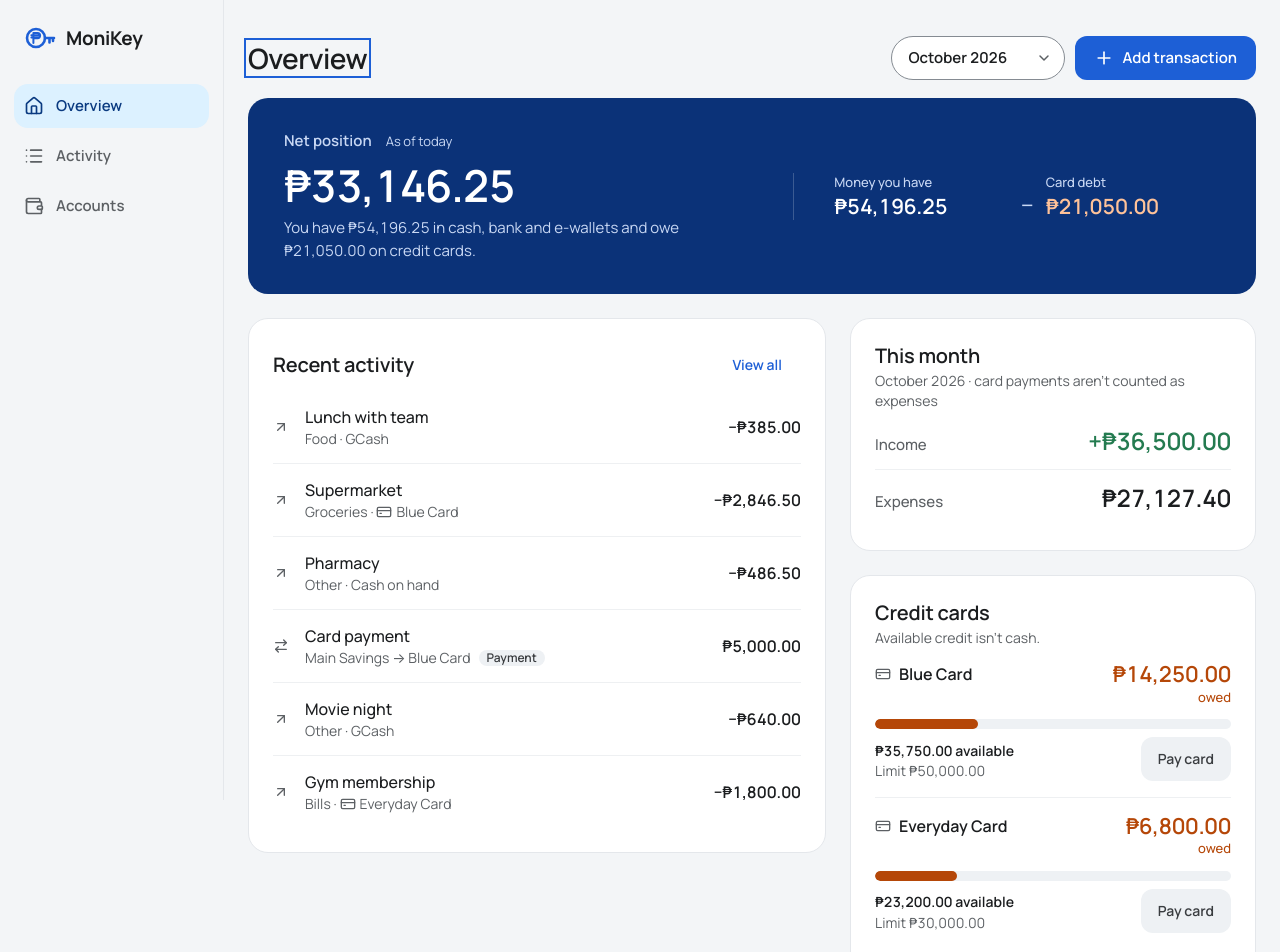
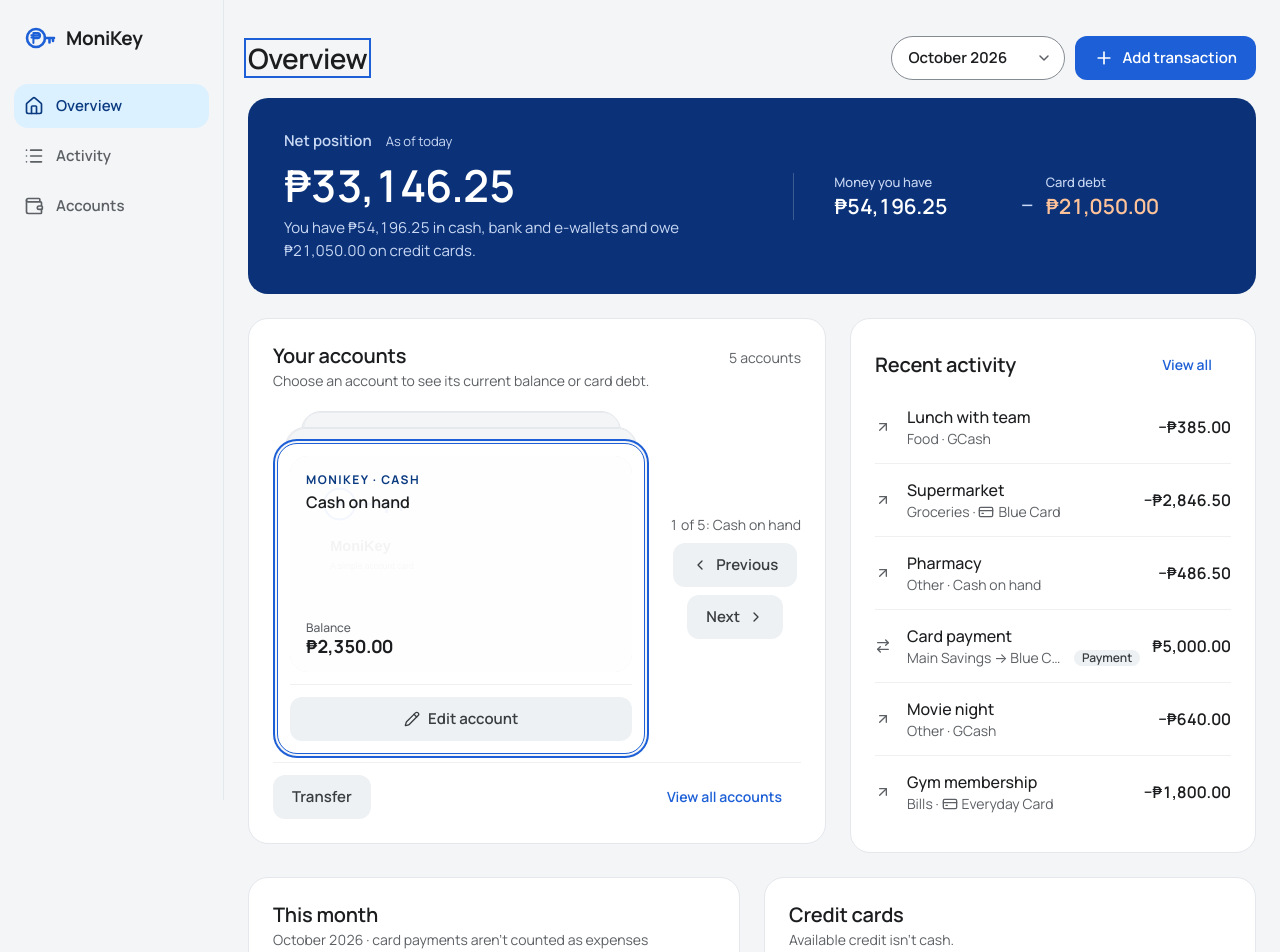
Before and after one commit to Jeysibn/monikey, a React (Vite) app in the folder frontend/: page / in a window 1280 px wide. Shown: the top 952 px of the page. Built offline with nearby package versions, Linux system fonts and the light colour scheme.

Commit message:
feat(frontend): refine account wallet UI

```diff
--- a/frontend/src/components/wallet/WalletCard.tsx
+++ b/frontend/src/components/wallet/WalletCard.tsx
@@ -43,6 +43,9 @@ export function WalletCard({
   }
 
   const isCreditCard = item.accountType === 'credit_card'
+  // The fallback is our own neutral card face, so account details can safely
+  // be composed into it. Issuer artwork stays untouched when it is approved.
+  const showFallbackDetails = imageSrc === MONIKEY_DEFAULT_ARTWORK_PATH || imageSrc === null
   const reason = item.primaryLabel === 'Card credit'
     ? 'No debt to pay'
     : item.primaryLabel === 'Nothing owed'
@@ -73,13 +76,48 @@ export function WalletCard({
                 className="block size-full object-contain"
               />
             ) : (
-              <div aria-hidden="true" className="flex size-full items-center justify-center text-muted-foreground">
+              <div aria-hidden="true" className="flex size-full items-center justify-center bg-card text-muted-foreground">
                 <span className="text-sm font-semibold">MoniKey</span>
+              </div>
+            )}
+            {showFallbackDetails && (
+              <div className="absolute inset-0 flex flex-col justify-between bg-card/95 p-3 text-foreground sm:p-4">
+                <div className="flex min-w-0 items-start justify-between gap-2">
+                  <div className="min-w-0">
+                    <div className="truncate text-[10px] font-bold uppercase tracking-[0.12em] text-primary-ink sm:text-xs">MoniKey · {accountTypeLabels[item.accountType]}</div>
+                    <div className="mt-1 line-clamp-2 break-words text-sm leading-4 font-semibold sm:text-base sm:leading-5">{item.accountName}</div>
+                  </div>
+                  {isCreditCard && <CreditCard aria-hidden="true" className="size-4 shrink-0 text-primary-ink sm:size-5" />}
+                </div>
+                <div className="flex min-w-0 items-end justify-between gap-2">
+                  <div className="min-w-0">
+                    <div className="text-[10px] font-medium text-muted-foreground sm:text-xs">{item.primaryLabel}</div>
+                    <MoneyText
+                      centavos={item.primaryAmountCentavos}
+                      kind={item.primaryLabel === 'Owed' ? 'debt' : 'plain'}
+                      wrap
+                      className={`block text-sm leading-4 font-bold tracking-[-0.015em] sm:text-lg sm:leading-5 ${primaryColor}`}
+                    />
+                  </div>
+                  {isCreditCard && (
+                    <div className="max-w-[48%] text-right">
+                      <div className="text-[10px] text-muted-foreground sm:text-xs">Available credit</div>
+                      {item.availableCreditCentavos !== null && item.availableCreditCentavos > 0
+                        ? <MoneyText centavos={item.availableCreditCentavos} wrap className="block text-xs leading-4 font-semibold sm:text-sm" />
+                        : <span className="block text-xs leading-4 font-semibold sm:text-sm">None</span>}
+                      {item.creditLimitCentavos !== null && (
+                        <div className="mt-0.5 text-[10px] leading-3 text-muted-foreground sm:text-xs sm:leading-4">
+                          Limit <MoneyText centavos={item.creditLimitCentavos} wrap />
+                        </div>
+                      )}
+                    </div>
+                  )}
+                </div>
               </div>
             )}
           </div>
 
-          <div className="mt-3 flex min-w-0 items-start justify-between gap-2">
+          {!showFallbackDetails && <div className="mt-3 flex min-w-0 items-start justify-between gap-2">
             <div className="min-w-0">
               <div className="break-words text-base leading-5 font-semibold">{item.accountName}</div>
               <div className="mt-1 flex items-center gap-1.5 text-sm text-muted-foreground">
@@ -93,9 +131,9 @@ export function WalletCard({
                 Selected
               </span>
             )}
-          </div>
+          </div>}
 
-          <div className="mt-3 border-t border-rule pt-3">
+          {!showFallbackDetails && <div className="mt-3 border-t border-rule pt-3">
             <div className="flex items-start justify-between gap-2">
               <span className="pt-1 text-sm text-muted-foreground">{item.primaryLabel}</span>
               <MoneyText
@@ -135,7 +173,13 @@ export function WalletCard({
               </div>
             )}
             {fallbackNote && <span className="sr-only">{fallbackNote}</span>}
-          </div>
+          </div>}
+          {showFallbackDetails && (item.accountType === 'cash' || item.accountType === 'bank' || item.accountType === 'ewallet') && item.primaryAmountCentavos < 0 && (
+            <div className="mt-2 inline-flex items-center gap-1.5 text-sm font-medium text-warning-ink">
+              <TriangleAlert aria-hidden="true" className="size-4" />
+              Below zero
+            </div>
+          )}
         </button>
 
         {selected && (
--- a/frontend/src/components/wallet/WalletStack.tsx
+++ b/frontend/src/components/wallet/WalletStack.tsx
@@ -22,6 +22,7 @@ function SkeletonCard() {
 
 export function WalletStack({
   accounts,
+  loading = false,
   preferences,
   onEditAccount,
   onPayCard,
@@ -29,6 +30,7 @@ export function WalletStack({
   onOpenAccounts,
 }: {
   accounts: Resource<AccountsSnapshot>
+  loading?: boolean
   preferences: WalletPreferencesV1
   onEditAccount: (accountId: number, from: HTMLElement) => void
   onPayCard: (cardId: number) => void
@@ -40,7 +42,7 @@ export function WalletStack({
   const wallet = snapshot ? buildWalletGalleryModel(snapshot, preferences) : null
   const items = wallet ? [...wallet.liquid, ...wallet.cards] : []
 
-  if (snapshot && items.length === 0 && !accounts.error) return null
+  if (!loading && snapshot && items.length === 0 && !accounts.error) return null
 
   const selectedIndex = Math.max(0, items.findIndex((item) => item.accountId === selectedAccountId))
   const selected = items[selectedIndex]
@@ -56,13 +58,13 @@ export function WalletStack({
     <Card role="region" aria-labelledby="wallet-stack-title" className="min-w-0">
       <div className="flex flex-wrap items-baseline justify-between gap-x-3 gap-y-1">
         <CardTitle id="wallet-stack-title">Your accounts</CardTitle>
-        {snapshot && !accounts.error && <span className="text-sm text-muted-foreground">{items.length} {items.length === 1 ? 'account' : 'accounts'}</span>}
+        {snapshot && !loading && !accounts.error && <span className="text-sm text-muted-foreground">{items.length} {items.length === 1 ? 'account' : 'accounts'}</span>}
       </div>
       <CardDescription>Choose an account to see its current balance or card debt.</CardDescription>
 
       {accounts.error ? (
         <ErrorBlock what="your accounts" updatedAt={accounts.updatedAt} onRetry={accounts.retry} focusAfter="#wallet-stack-title" className="mt-3" />
-      ) : !snapshot ? (
+      ) : loading || !snapshot ? (
         <div className="mt-3" aria-hidden="true"><SkeletonCard /></div>
       ) : (
         <>
--- a/frontend/src/index.css
+++ b/frontend/src/index.css
@@ -183,3 +183,8 @@
     }
   }
 }
+
+/* Focus indicators should appear immediately instead of fading with a button's color transition (WCAG 2.2, 2.4.7). */
+[data-slot="button"] {
+  transition-property: color, background-color, border-color, text-decoration-color, fill, stroke;
+}
--- a/frontend/src/views/OverviewView.tsx
+++ b/frontend/src/views/OverviewView.tsx
@@ -21,9 +21,8 @@ import type { WalletPreferencesV1 } from '@/wallet/walletPreferences'
 
 /*
  * Overview (docs/design/UI_UX_SPEC.md section 4). Question it answers: "After what I owe, how much do I
- * really have?" Blocks, in reading order: position card, this month, credit cards, recent activity.
- * Below 1024px they stack in that order; from 1024px the position card spans the top, recent activity sits
- * on the left (7 of 12 columns) and "this month" + "credit cards" on the right (5 of 12).
+ * really have?" Phone order: position, this month, credit cards, account wallet, recent activity. From 1024px,
+ * the position spans the top, wallet and recent activity share the next row, then month and credit cards.
  * All totals come from lib/finance.ts, which stands in for the API during this milestone.
  */
 
@@ -195,8 +194,8 @@ export function OverviewView({
           </section>
         )}
 
-        {/* 4. Recent activity: below the money cards on phones and tablets, on the left from 1024px */}
-        <div className="order-3 min-w-0 lg:order-none lg:col-span-7">
+        {/* Recent activity shares the main wallet row at desktop and follows the wallet on smaller screens. */}
+        <div className="order-5 min-w-0 lg:order-none lg:col-span-5 lg:col-start-8 lg:row-start-2">
           <Card aria-labelledby="recent-activity-title" role="region">
             <CardHeader>
               <CardTitle id="recent-activity-title" tabIndex={-1}>Recent activity</CardTitle>
@@ -243,9 +242,9 @@ export function OverviewView({
           </Card>
         </div>
 
-        <div className="order-2 grid min-w-0 gap-4 md:gap-6 lg:order-none lg:col-span-5">
+        <div className="order-2 grid min-w-0 gap-4 md:gap-6 lg:contents">
           {/* 2. This month. Income and expenses of the selected month; card payments are not counted. */}
-          <Card role="region" aria-labelledby="this-month-title">
+          <Card role="region" aria-labelledby="this-month-title" className="min-w-0 lg:col-span-6 lg:row-start-3">
             <CardTitle id="this-month-title">This month</CardTitle>
             <CardDescription>{label} · card payments aren&rsquo;t counted as expenses</CardDescription>
             {summaryRes.error ? (
@@ -269,7 +268,7 @@ export function OverviewView({
           </Card>
 
           {/* 3. Credit cards. Balances are "as of today", so they do not change with the month. */}
-          <Card role="region" aria-labelledby="credit-cards-title">
+          <Card role="region" aria-labelledby="credit-cards-title" className="min-w-0 lg:col-span-6 lg:col-start-7 lg:row-start-3">
             <CardTitle id="credit-cards-title" tabIndex={-1}>Credit cards</CardTitle>
             <CardDescription>Available credit isn&rsquo;t cash.</CardDescription>
             {accountsRes.error ? (
@@ -303,8 +302,10 @@ export function OverviewView({
             )}
           </Card>
 
+          <div className="order-4 min-w-0 lg:order-none lg:col-span-7 lg:col-start-1 lg:row-start-2">
             <WalletStack
               accounts={accountsRes}
+              loading={forcedLoading}
               preferences={walletPreferences}
               onEditAccount={onEditAccount}
               onPayCard={onPayCard}
@@ -314,5 +315,6 @@ export function OverviewView({
           </div>
         </div>
       </div>
+    </div>
   )
 }
```
Also changed, not shown: frontend/scripts/verify-accounts.cjs (+13 -2 lines), frontend/scripts/verify-overview.cjs (+7 -3 lines), 5 other files (tests, documents, lock files or other folders). Lines whose indentation alone changed are shown as unchanged.
